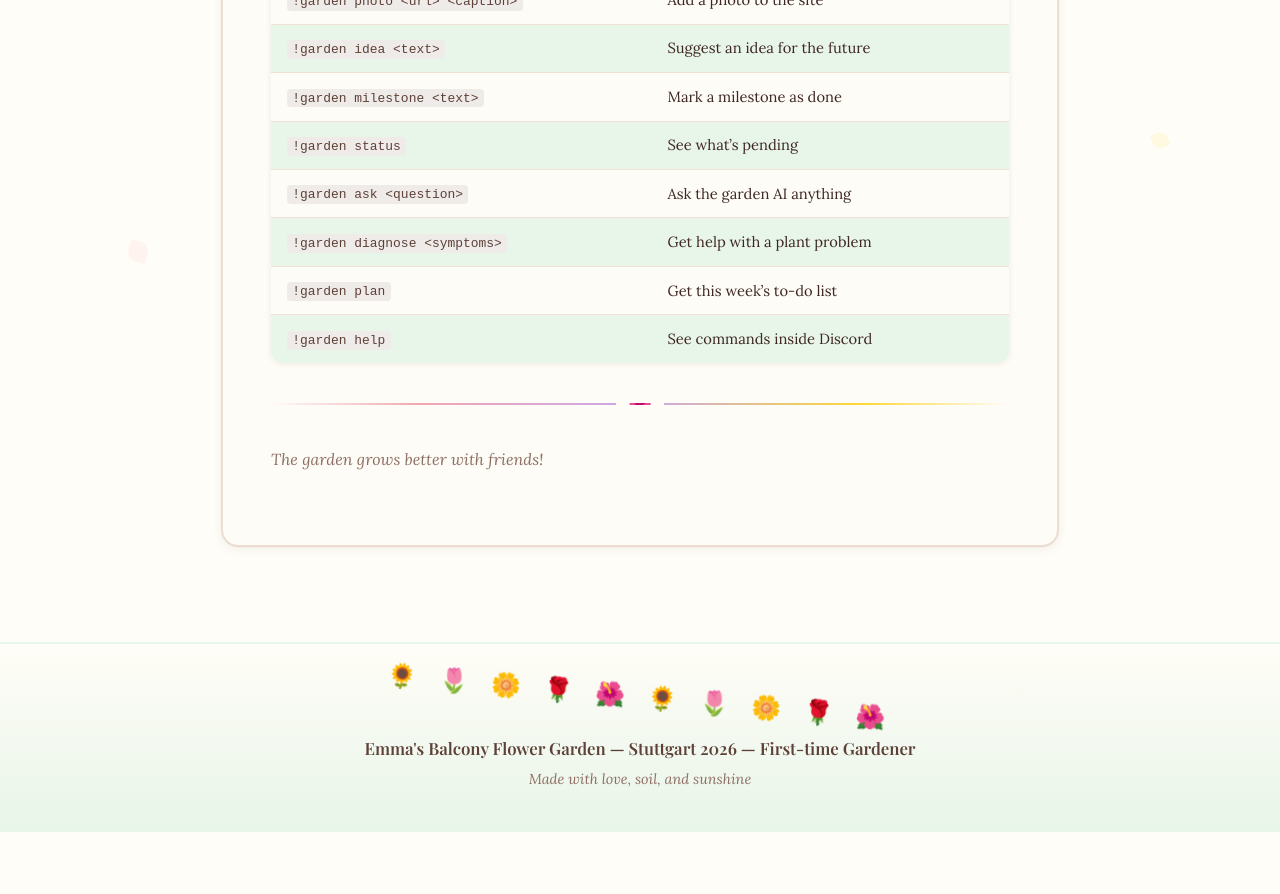
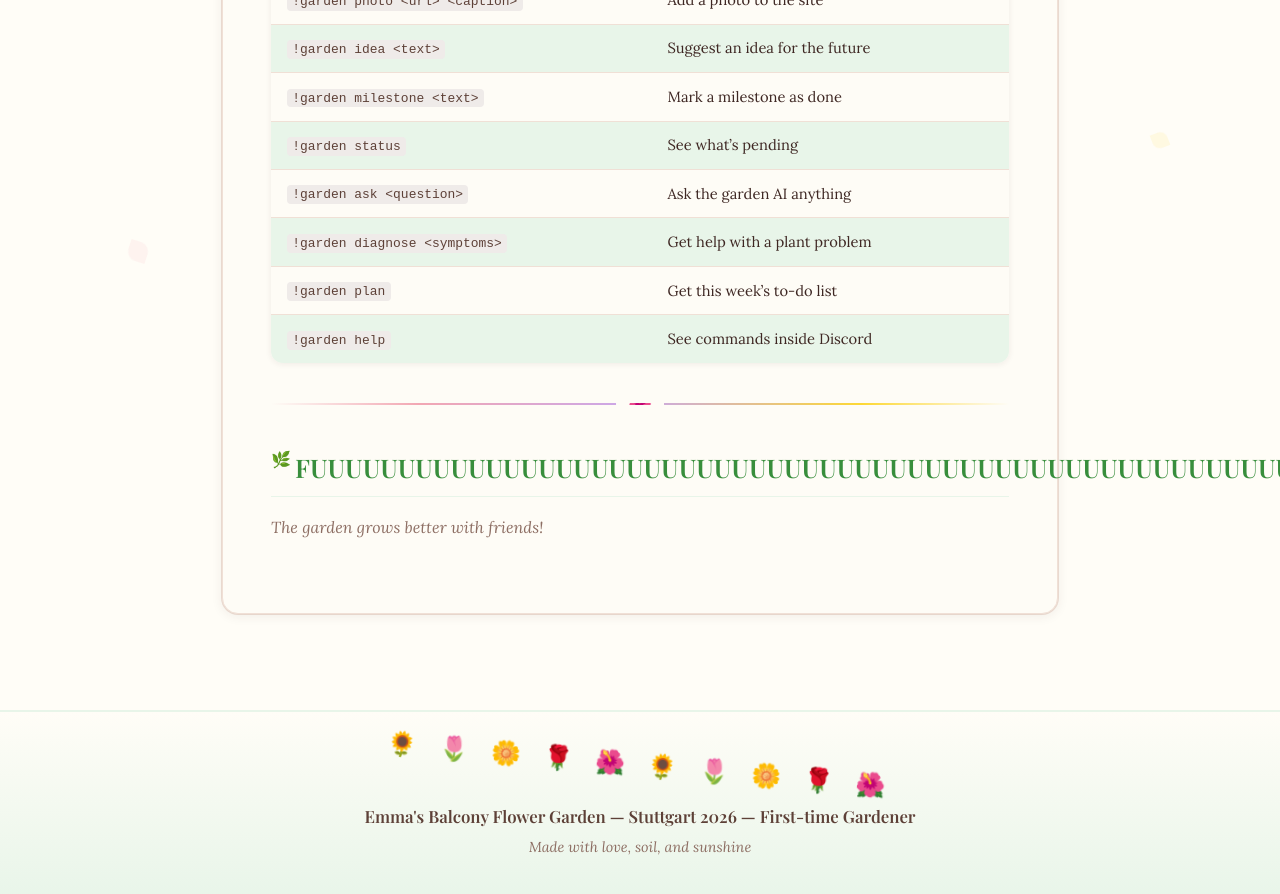
Before and after one commit to rompasaurus/emmas-gardening-project, a Jekyll site: the page built from CONTRIBUTE.md, in a window 1280 px wide and 900 px high, scrolled down 2744 px. Shown: the top 894 px of the window. Built offline with Jekyll 4.4.1, drawn with Linux system fonts in a browser that asks for light colours; before the commit the page ends 3576 px from its top, so only the background shows below that.

Commit message:
Fuuuuuuuuuuuuuuuuuuuuuuuukj

```diff
--- a/CONTRIBUTE.md
+++ b/CONTRIBUTE.md
@@ -93,4 +93,6 @@ Not on Discord? No problem:
 
 ---
 
+
+## FUUUUUUUUUUUUUUUUUUUUUUUUUUUUUUUUUUUUUUUUUUUUUUUUUUUUUUUUUUUUUUUK
 *The garden grows better with friends!*
```
Also changed, not shown: .claude/settings.local.json (added).
